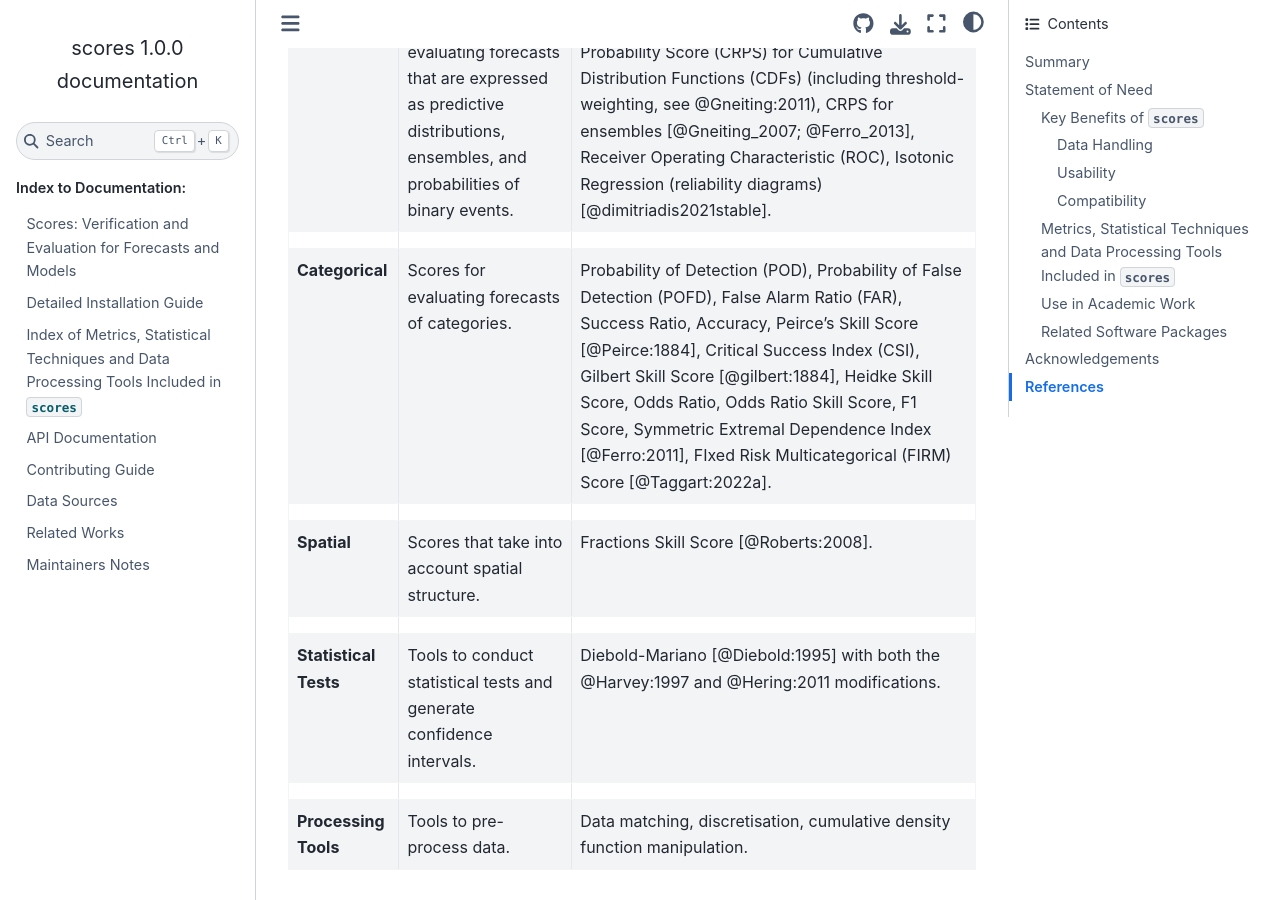
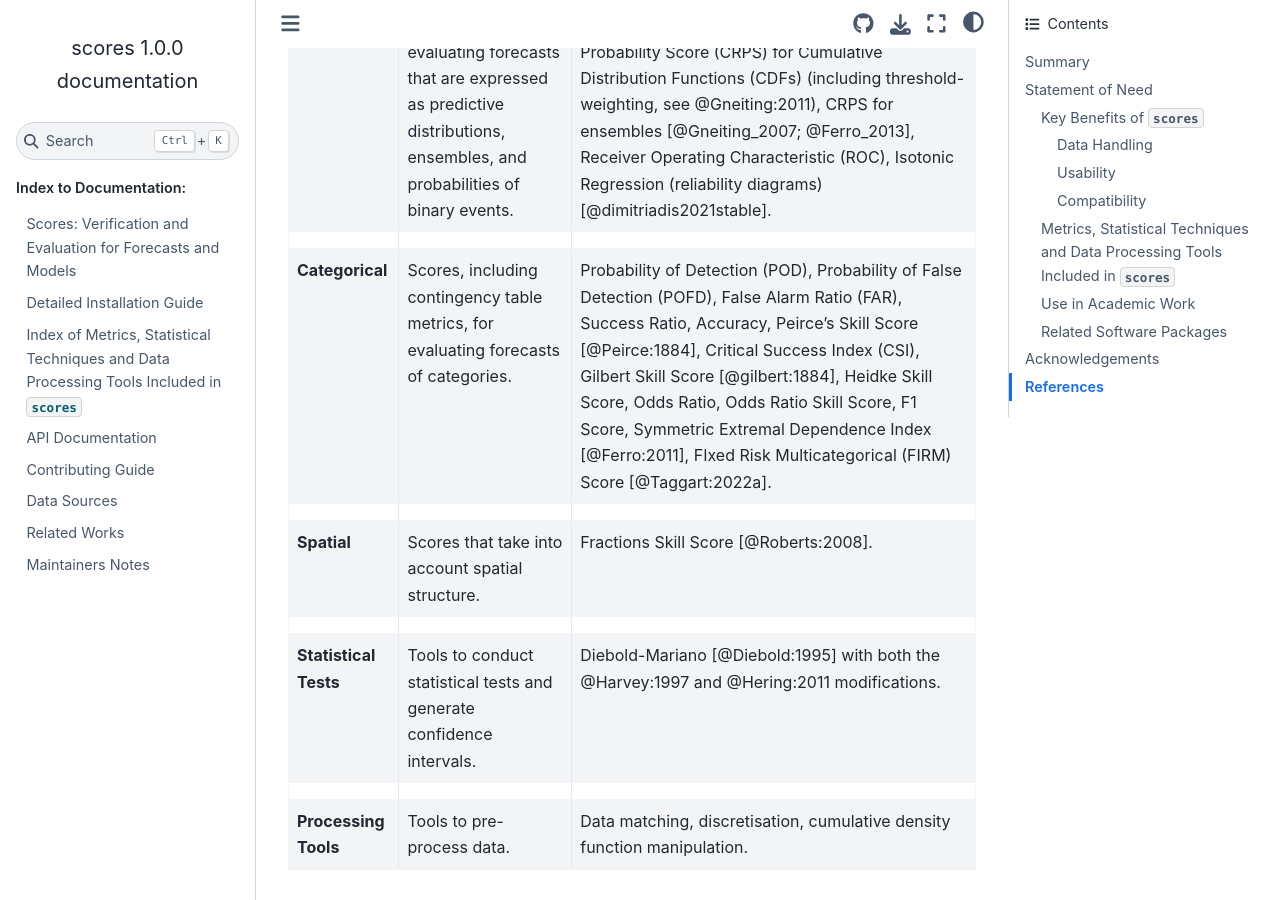
Before and after one commit to nci/scores, a Sphinx documentation site: the page built from docs/paper.md, in a window 1280 px wide and 900 px high, scrolled down 3066 px. Built offline with Sphinx 7.4.7 and the Sphinx Book theme 1.1.4, drawn with Linux system fonts in a browser that asks for light colours; pages that are not in the unit, such as notebooks, are missing from menus.

Commit message:
Adding contingency table metrics to categorical section of table
Signed-off-by: Stephanie Chong <168800785+Steph-Chong@users.noreply.github.com>

```diff
--- a/docs/paper.md
+++ b/docs/paper.md
@@ -119,7 +119,7 @@ Table: A **curated selection** of the metrics, tools and statistical tests curre
 |
 | **Probability**       	|Scores for evaluating forecasts that are expressed as predictive distributions, ensembles, and probabilities of binary events.                 	|Brier Score [@BRIER_1950], Continuous Ranked Probability Score (CRPS) for Cumulative Distribution Functions (CDFs) (including threshold-weighting, see @Gneiting:2011), CRPS for ensembles [@Gneiting_2007; @Ferro_2013], Receiver Operating Characteristic (ROC), Isotonic Regression (reliability diagrams) [@dimitriadis2021stable].
 |
-| **Categorical**         |Scores for evaluating forecasts of categories.                 |Probability of Detection (POD), Probability of False Detection (POFD), False Alarm Ratio (FAR), Success Ratio, Accuracy, Peirce's Skill Score [@Peirce:1884], Critical Success Index (CSI), Gilbert Skill Score [@gilbert:1884], Heidke Skill Score, Odds Ratio, Odds Ratio Skill Score, F1 Score, Symmetric Extremal Dependence Index [@Ferro:2011], FIxed Risk Multicategorical (FIRM) Score [@Taggart:2022a].
+| **Categorical**         |Scores, including contingency table metrics, for evaluating forecasts of categories.                 |Probability of Detection (POD), Probability of False Detection (POFD), False Alarm Ratio (FAR), Success Ratio, Accuracy, Peirce's Skill Score [@Peirce:1884], Critical Success Index (CSI), Gilbert Skill Score [@gilbert:1884], Heidke Skill Score, Odds Ratio, Odds Ratio Skill Score, F1 Score, Symmetric Extremal Dependence Index [@Ferro:2011], FIxed Risk Multicategorical (FIRM) Score [@Taggart:2022a].
 |
 | **Spatial**           |Scores that take into account spatial structure.                   |Fractions Skill Score [@Roberts:2008].
 |
```
